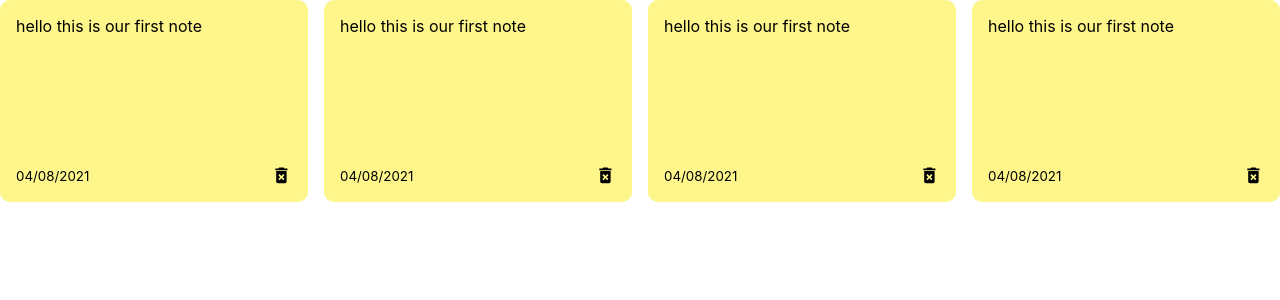
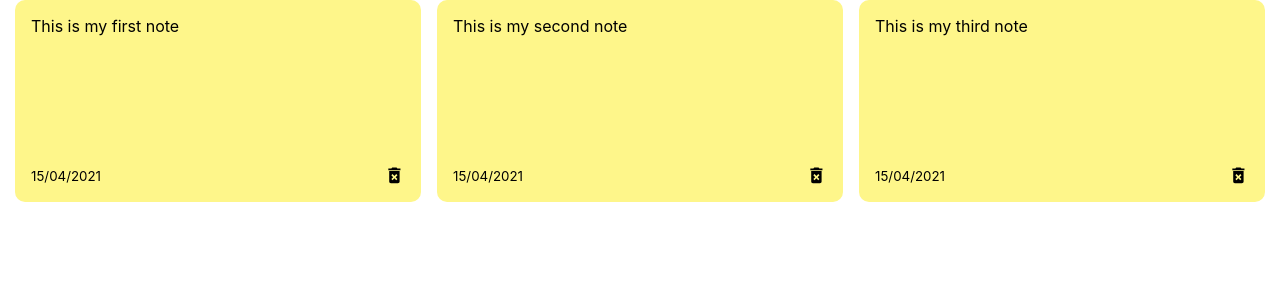
Before and after one commit to CodeRyliCode/MyDailyIntentions, a React (Create React App) app: page / in a window 1280 px wide. Shown: the top 300 px of the page. Built offline with nearby package versions, Linux system fonts and the light colour scheme.

Commit message:
using state

```diff
--- a/src/App.js
+++ b/src/App.js
@@ -1,11 +1,31 @@
+import { useState } from "react";
+import { nanoid } from "nanoid";
 import NotesList from "./components/NotesList";
 
 const App = () => {
-  return (
-  <div className="container">
-    <NotesList />
-  </div>
-);
+	const [notes, setNotes] = useState([
+		{
+			id: nanoid(),
+			text: " This is my first note",
+			date: "15/04/2021",
+		},
+		{
+			id: nanoid(),
+			text: " This is my second note",
+			date: "15/04/2021",
+		},
+		{
+			id: nanoid(),
+			text: " This is my third note",
+			date: "15/04/2021",
+		},
+	]);
+
+	return (
+		<div className="container">
+			<NotesList notes={notes}/>
+		</div>
+	);
 };
 
 export default App;
--- a/src/components/note.js
+++ b/src/components/note.js
@@ -1,13 +1,13 @@
 import { MdDeleteForever } from 'react-icons/md';
 
-const Note = () => {
+const Note = ({ id, text, date }) => {
     return (
 
     <div className="note">
-    <span>hello this is our first note</span>
+    <span>{text}</span>
     <div className="note-footer">
 
-<small>04/08/2021</small>
+<small>{date}</small>
 <MdDeleteForever className='delete-icon' size='1.3em'/>
     </div>
 
--- a/src/components/noteslist.js
+++ b/src/components/noteslist.js
@@ -1,15 +1,13 @@
-import Note from './Note';
+import Note from "./Note";
 
-const NotesList = () => {
-    return(
-        <div className="notes-list">
-<Note />
-<Note />
-<Note />
-<Note />
-
-</div>
-    );
+const NotesList = ({ notes }) => {
+	return (
+		<div className="notes-list">
+			{notes.map((note) => (
+				<Note id={note.id} text={note.text} date={note.date} />
+			))}
+		</div>
+	);
 };
 
 export default NotesList;
--- a/src/index.css
+++ b/src/index.css
@@ -10,6 +10,14 @@
 code {
   font-family: source-code-pro, Menlo, Monaco, Consolas, 'Courier New',
     monospace;
+}
+
+.container {
+  max-width: 960;
+  margin-right: auto;
+  margin-left: auto;
+  padding-right: 15px;
+  padding-left: 15px;
 }
 
 
```
